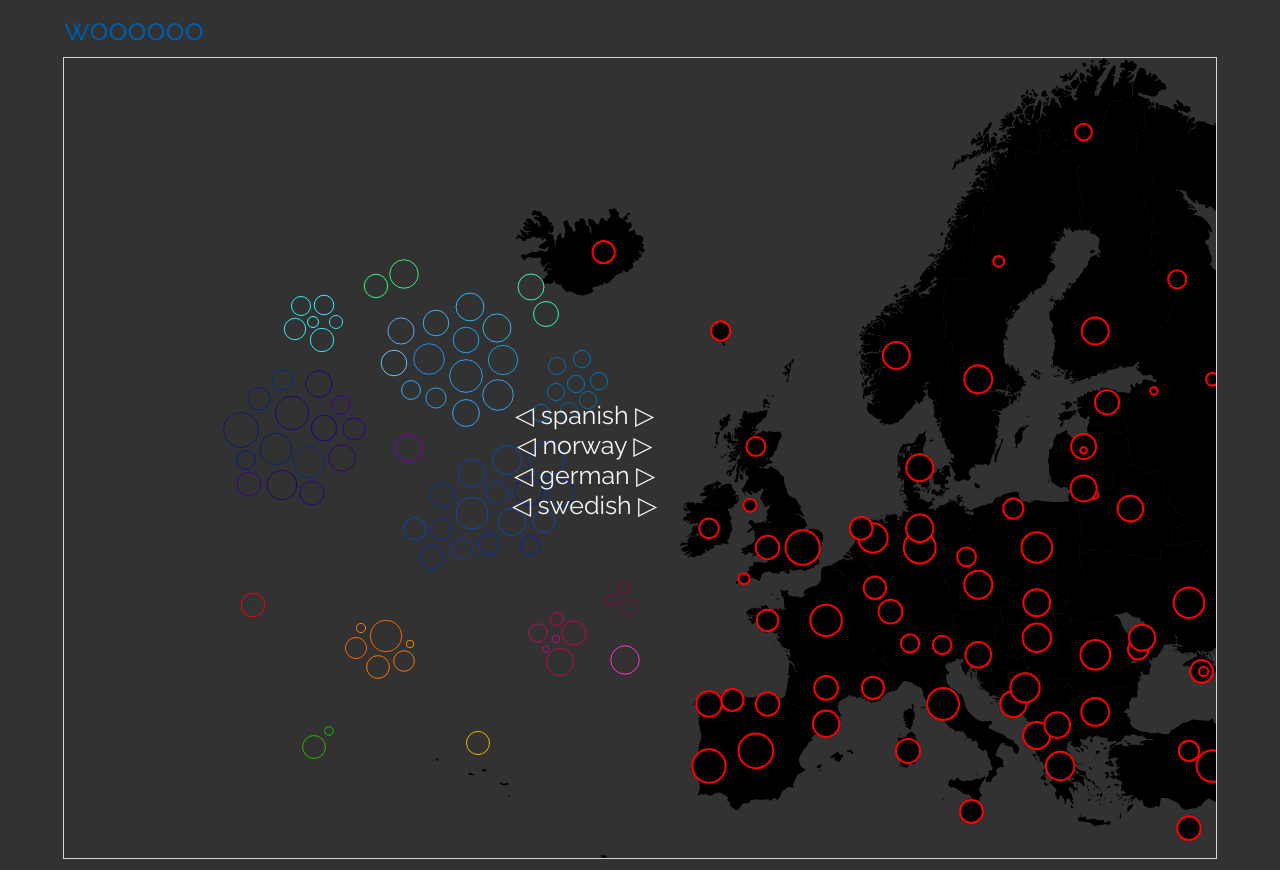
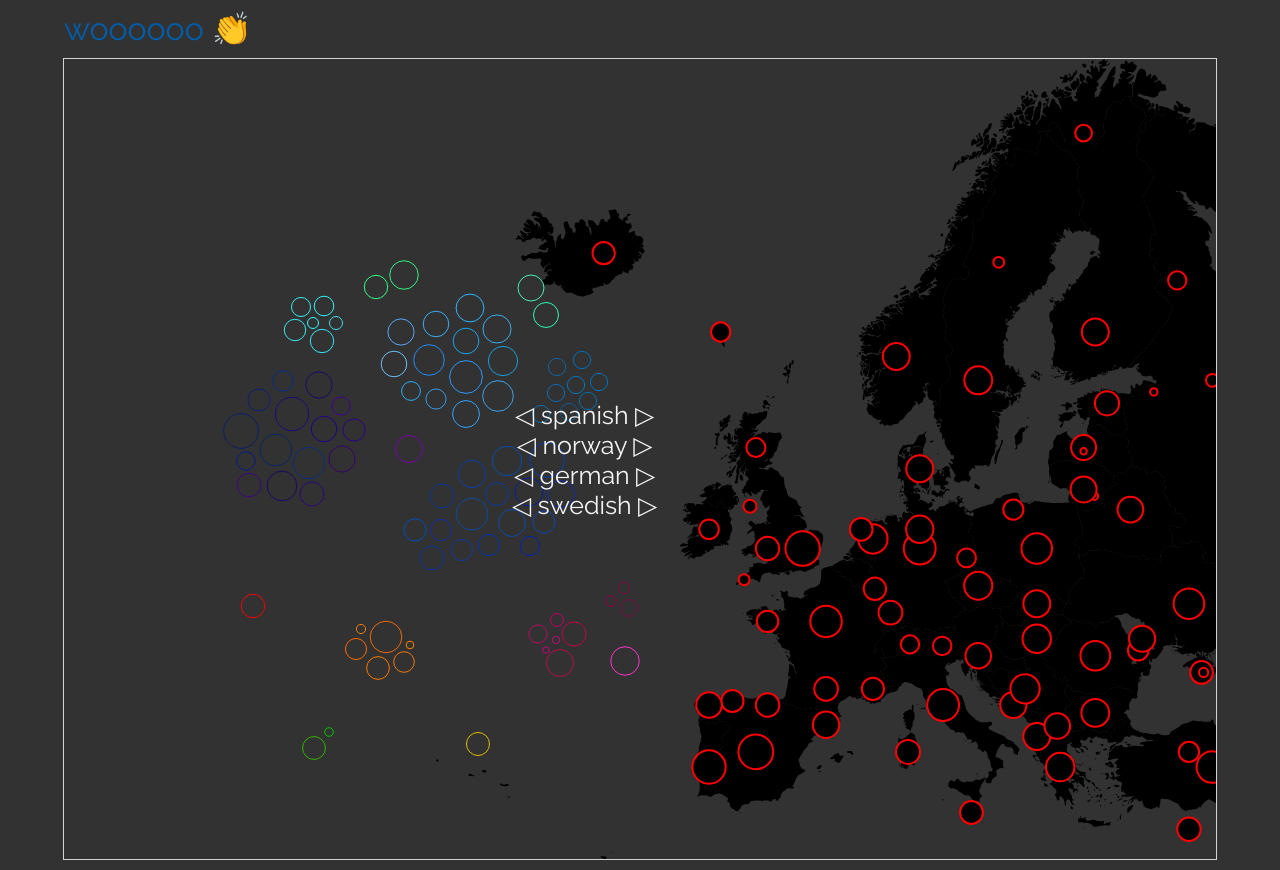
Before and after one commit to sebastian-ch/ThePuzzleOfEuropeanLanguages, a plain HTML site: page index.html in a window 1280 px wide. Drawn offline with nearby package versions, Linux system fonts and the light colour scheme; a web font is replaced by a local one.

Commit message:
add hands

```diff
--- a/index.html
+++ b/index.html
@@ -1,7 +1,7 @@
 <html>
 
 <head>
-    <meta charset="utf-8">
+    <meta charset="UTF-8">
     <title>Language Map</title>
 
     <link href="https://fonts.googleapis.com/css?family=Montserrat|Muli|Raleway|Thasadith" rel="stylesheet">
@@ -64,7 +64,7 @@
 
 <body>
 
-    <h1>woooooo</h1>
+    <h1>woooooo 👏</h1>
 
     <div class='middle-menu'>
         <div class='name' id='Spanish'>	&#9665; spanish  &#9655;</div>
```
